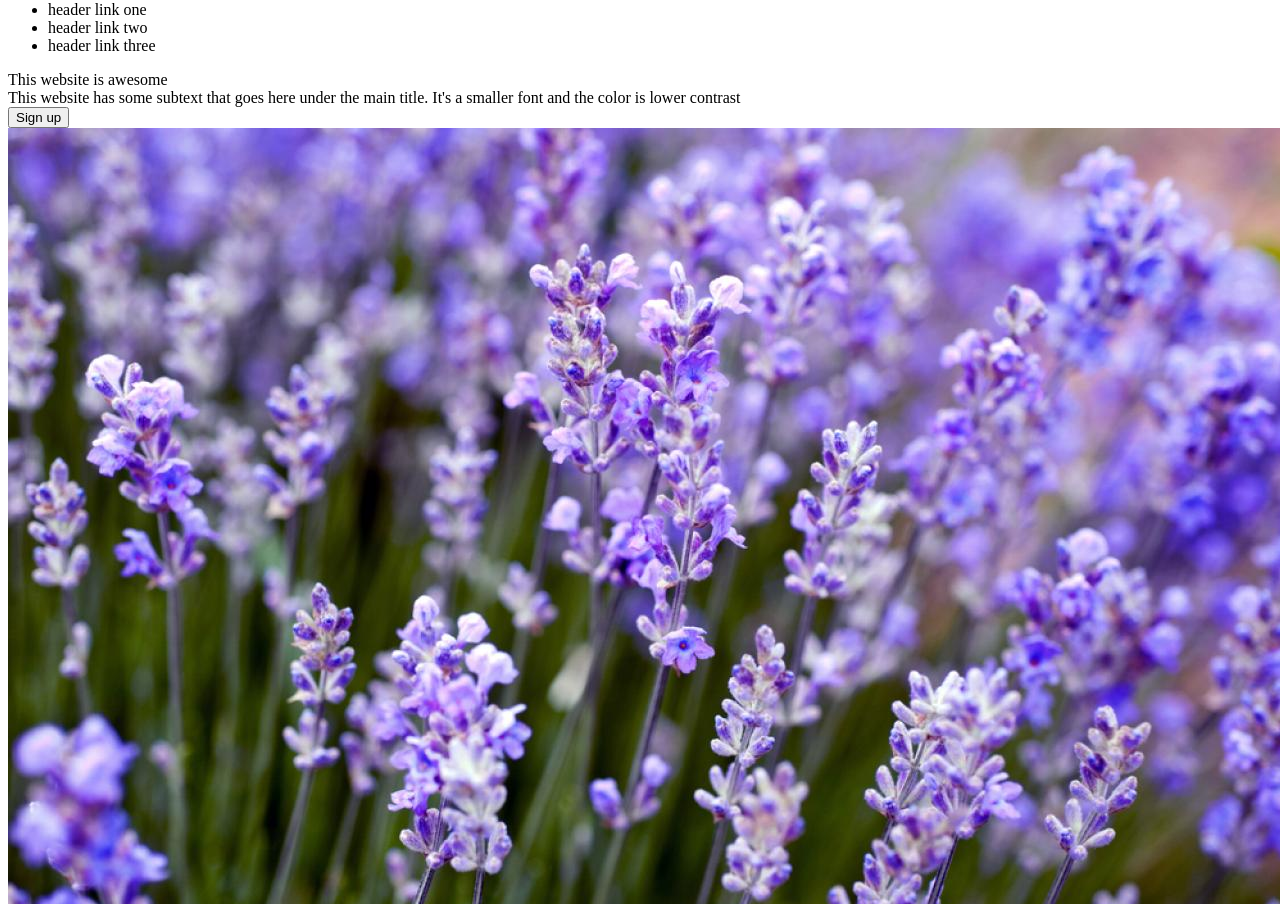
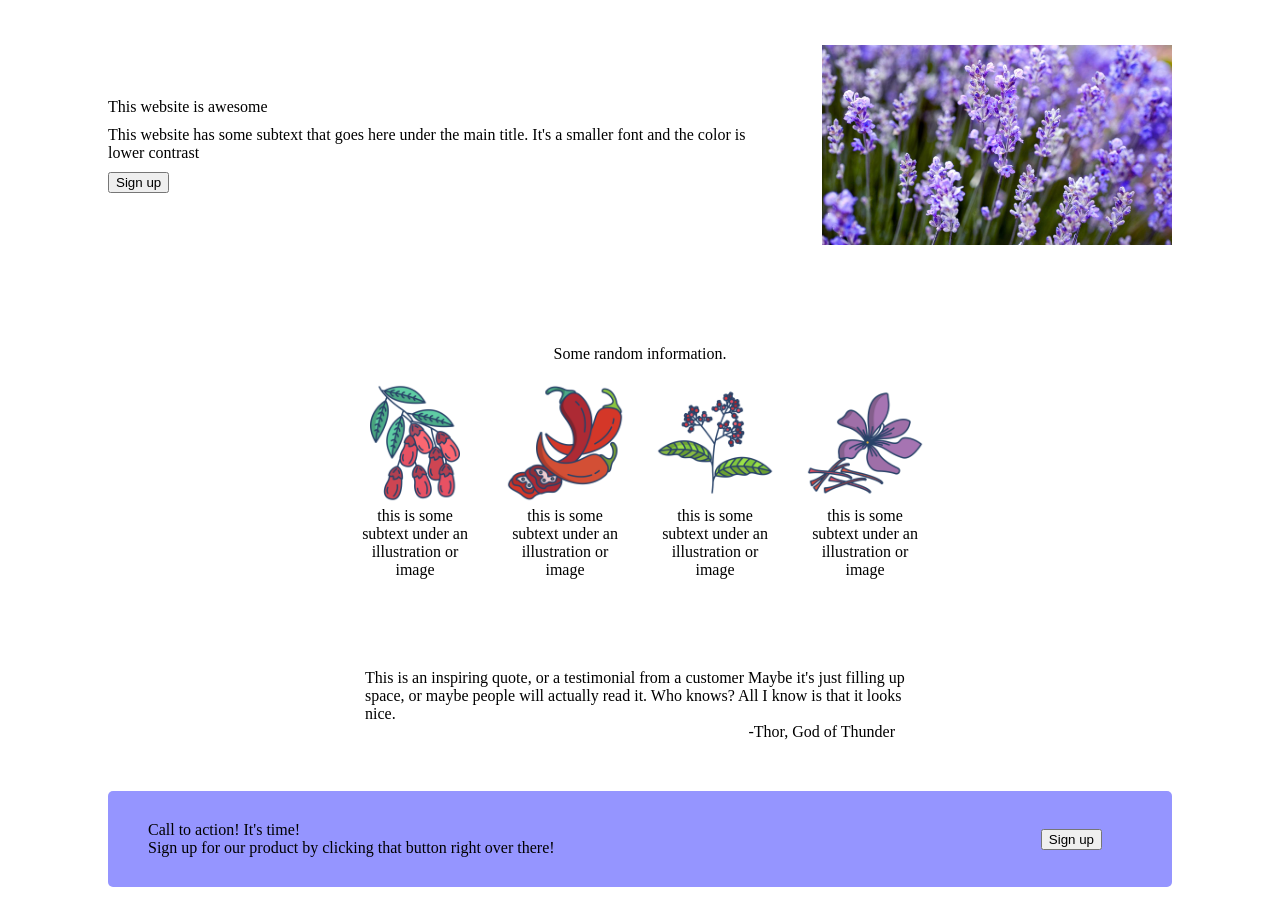
Before and after one commit to CeleryAdams/page_lalala, a plain HTML site: page index.html in a window 1280 px wide. Shown: the part 41-945 px from the top of the page. Drawn offline with Linux system fonts and the light colour scheme.

Commit message:
css layout without color or font

```diff
--- a/index.html
+++ b/index.html
@@ -25,13 +25,13 @@
                 contrast </div>
             <div class="block1-button"><button>Sign up</button></div>
             </div>
-        <div class="block1-image"><img src="./images/lavender.jpeg" alt="lavender"></div>
+        <img class="block1-image" src="./images/lavender.jpeg" alt="lavender">
         </div>
     </div>
 
     <div class="block2">
         <div class="block2-header">Some random information.</div>
-            <div class="block2-information"></div>
+            <div class="block2-information">
                 <div class="information">
                     <img src="./images/barberry.png" alt="barberry">
                     <div class="text">this is some subtext under an illustration or image</div>
@@ -48,6 +48,7 @@
                     <img src="./images/saffron.png" alt="saffron">
                     <div class="text">this is some subtext under an illustration or image</div>
                 </div>
+            </div>
     </div>
 
     <div class="block3">
@@ -58,10 +59,12 @@
     </div>
 
     <div class="block4">
-        <div class="block4-title">Call to action! It's time!</div>
-        <div class="block4-text">Sign up for our product by clicking that
-            button right over there!</div>
-        <div class="block3-button"><button>Sign up</button></div>
+        <div class="block4-left">
+            <div class="block4-title">Call to action! It's time!</div>
+            <div class="block4-text">Sign up for our product by clicking that
+                button right over there!</div>
+        </div>
+        <div class="block4-button"><button>Sign up</button></div>
     </div>
 
     <div class="footer">Copyright © The Odin Project 2021</div>
--- a/style.css
+++ b/style.css
@@ -0,0 +1,100 @@
+body {
+    display: flex;
+    flex-direction: column;
+    padding: 0px 100px;
+}
+
+.header {
+    display: flex;
+    justify-content: space-between;
+}
+
+ul {
+    display: flex;
+    list-style: none;
+    margin: 0;
+    padding: 0;
+    gap: 12px;
+}
+
+.block1 {
+    display: flex;
+    align-items: center;
+    justify-content: space-between;
+    padding: 60px 0px;
+}
+
+.block1-left {
+    display: flex;
+    flex-direction: column;
+    gap: 10px;
+    padding-right: 40px;
+}
+
+.block1-image {
+    width: 350px;
+    height: 200px;
+    object-fit: cover;
+    flex: 0 0 auto;
+}
+
+.block2 {
+    display: flex;
+    flex-direction: column;
+    align-items: center;
+    padding: 40px 20px;
+    gap: 20px;
+    margin-bottom: 20px;
+}
+
+.block2-information {
+    display: flex;
+    gap: 30px;
+}
+
+.information img {
+    max-width: 120px;
+}
+
+.information {
+    max-width: 120px;
+    text-align: center;
+}
+
+.block3 {
+    display: flex;
+    flex-direction: column;
+    padding: 30px;
+    width: 550px;
+    align-self: center;
+}
+
+.quote {
+    width: 550px;
+    align-self: center;
+}
+.attribution {
+    text-align: end;
+    padding-right: 20px;
+}
+
+.block4 {
+    background-color: rgb(149, 149, 255);
+    border-radius: 5px;
+    margin: 20px 0px;
+    padding: 30px 40px;
+    display: flex;
+    align-items: center;
+}
+.block4-left {
+    flex: 1;
+}
+
+.block4-button {
+    margin: 0px 30px;
+}
+
+.footer {
+    text-align: center;
+    padding: 10px;
+}
```
